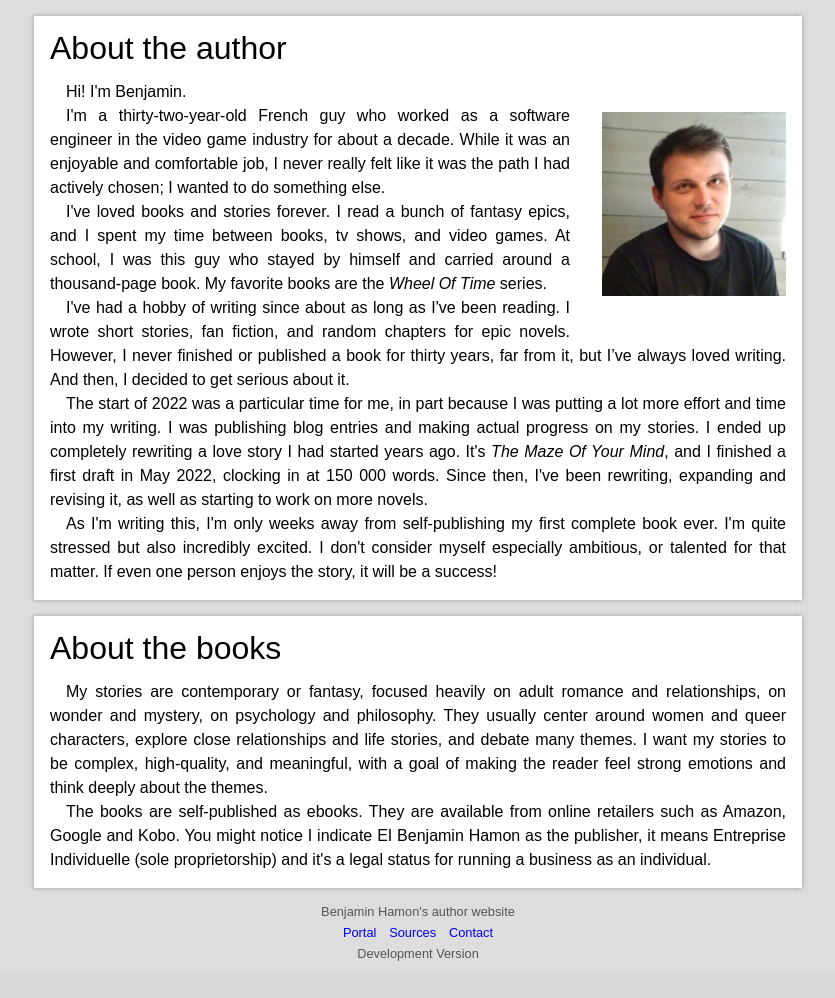
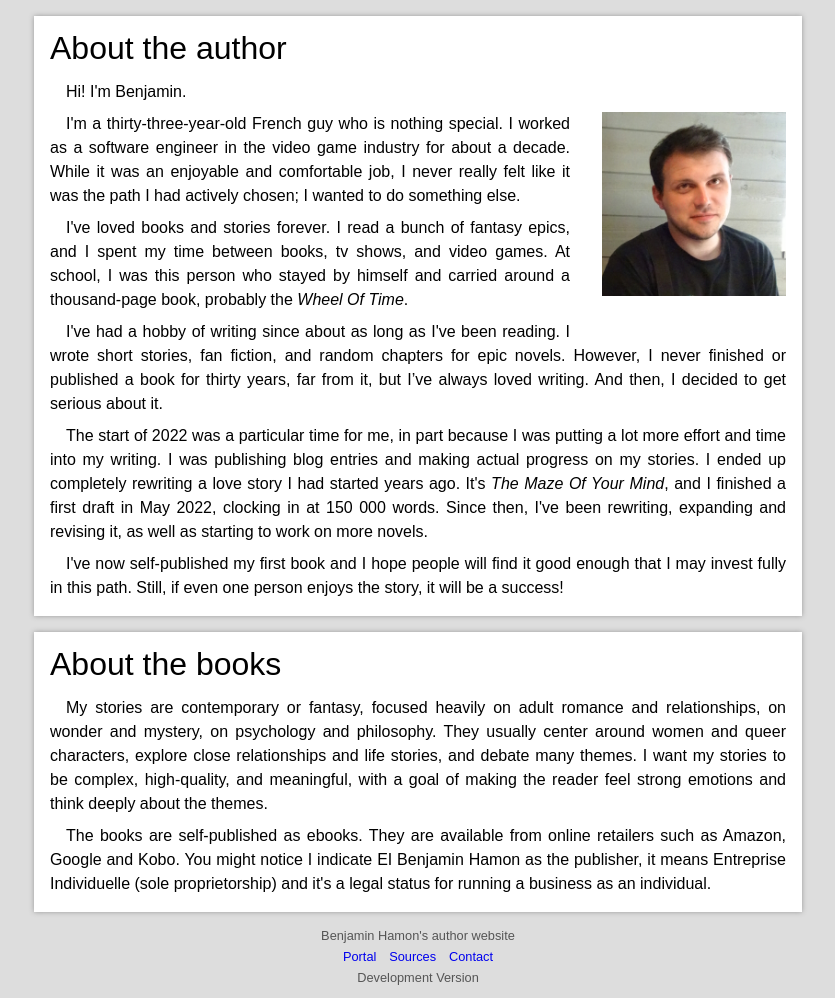
Before and after one commit to BenjaminHamon/WritingWebsite, a Flask app: page /About in a window 1280 px wide. Shown: the part 72-1070 px from the top of the page, without its empty margins (222-1057 px from the left). Before the commit the page ends 1033 px from the top, so only its background shows below. Run offline with Flask 3, Linux system fonts and the light colour scheme; parts of the project's set-up code (start-up, migrations or seed data) failed here and were passed over.

Commit message:
Update about

```diff
--- a/Sources/website/benjaminhamon_author_website/static/content.css
+++ b/Sources/website/benjaminhamon_author_website/static/content.css
@@ -1,19 +1,4 @@
 /* Home */
-
-.news-entry > .text
-{
-	display: block;
-}
-
-.news-entry > .text > p
-{
-	margin-bottom: 0.5em;
-}
-
-.news-entry > .text > p:last-child
-{
-	margin-bottom: 0;
-}
 
 .news-entry > .text img
 {
@@ -218,11 +203,6 @@
 
 /* About */
 
-.about-entry > .text
-{
-	display: block;
-}
-
 .about-entry > .text > img
 {
 	float: right;
--- a/Sources/website/benjaminhamon_author_website/static/generic.css
+++ b/Sources/website/benjaminhamon_author_website/static/generic.css
@@ -42,9 +42,7 @@ article > div.heading a
 
 article > div.text
 {
-	display: flex;
-	flex-direction: column;
-	gap: 0.5em;
+	display: block;
 }
 
 article .separator
@@ -74,6 +72,12 @@ article > div.text p
 	line-height: 1.5em;
 	text-align: justify;
 	text-indent: 1em;
+	margin-bottom: 0.5em;
+}
+
+article > div.text p:last-child
+{
+	margin-bottom: 0;
 }
 
 article > div.text p span
--- a/Sources/website/benjaminhamon_author_website/templates/about.html
+++ b/Sources/website/benjaminhamon_author_website/templates/about.html
@@ -10,11 +10,11 @@
         <div class="text">
             <img src="{{ url_for('static', filename = 'images/benjamin_hamon.jpeg') }}"/>
             <p>Hi! I'm Benjamin.</p>
-            <p>I'm a thirty-two-year-old French guy who worked as a software engineer in the video game industry for about a decade. While it was an enjoyable and comfortable job, I never really felt like it was the path I had actively chosen; I wanted to do something else.
-            <p>I've loved books and stories forever. I read a bunch of fantasy epics, and I spent my time between books, tv shows, and video games. At school, I was this guy who stayed by himself and carried around a thousand-page book. My favorite books are the <em>Wheel Of Time</em> series.</p>
+            <p>I'm a thirty-three-year-old French guy who is nothing special. I worked as a software engineer in the video game industry for about a decade. While it was an enjoyable and comfortable job, I never really felt like it was the path I had actively chosen; I wanted to do something else.
+            <p>I've loved books and stories forever. I read a bunch of fantasy epics, and I spent my time between books, tv shows, and video games. At school, I was this person who stayed by himself and carried around a thousand-page book, probably the <em>Wheel Of Time</em>.</p>
             <p>I've had a hobby of writing since about as long as I've been reading. I wrote short stories, fan fiction, and random chapters for epic novels. However, I never finished or published a book for thirty years, far from it, but I’ve always loved writing. And then, I decided to get serious about it.</p>
             <p>The start of 2022 was a particular time for me, in part because I was putting a lot more effort and time into my writing. I was publishing blog entries and making actual progress on my stories. I ended up completely rewriting a love story I had started years ago. It's <em>The Maze Of Your Mind</em>, and I finished a first draft in May 2022, clocking in at 150 000 words. Since then, I've been rewriting, expanding and revising it, as well as starting to work on more novels.</p>
-            <p>As I'm writing this, I'm only weeks away from self-publishing my first complete book ever. I'm quite stressed but also incredibly excited. I don't consider myself especially ambitious, or talented for that matter. If even one person enjoys the story, it will be a success!</p>
+            <p>I've now self-published my first book and I hope people will find it good enough that I may invest fully in this path. Still, if even one person enjoys the story, it will be a success!</p>
         </div>
     </article>
     <article class="about-entry">
```
